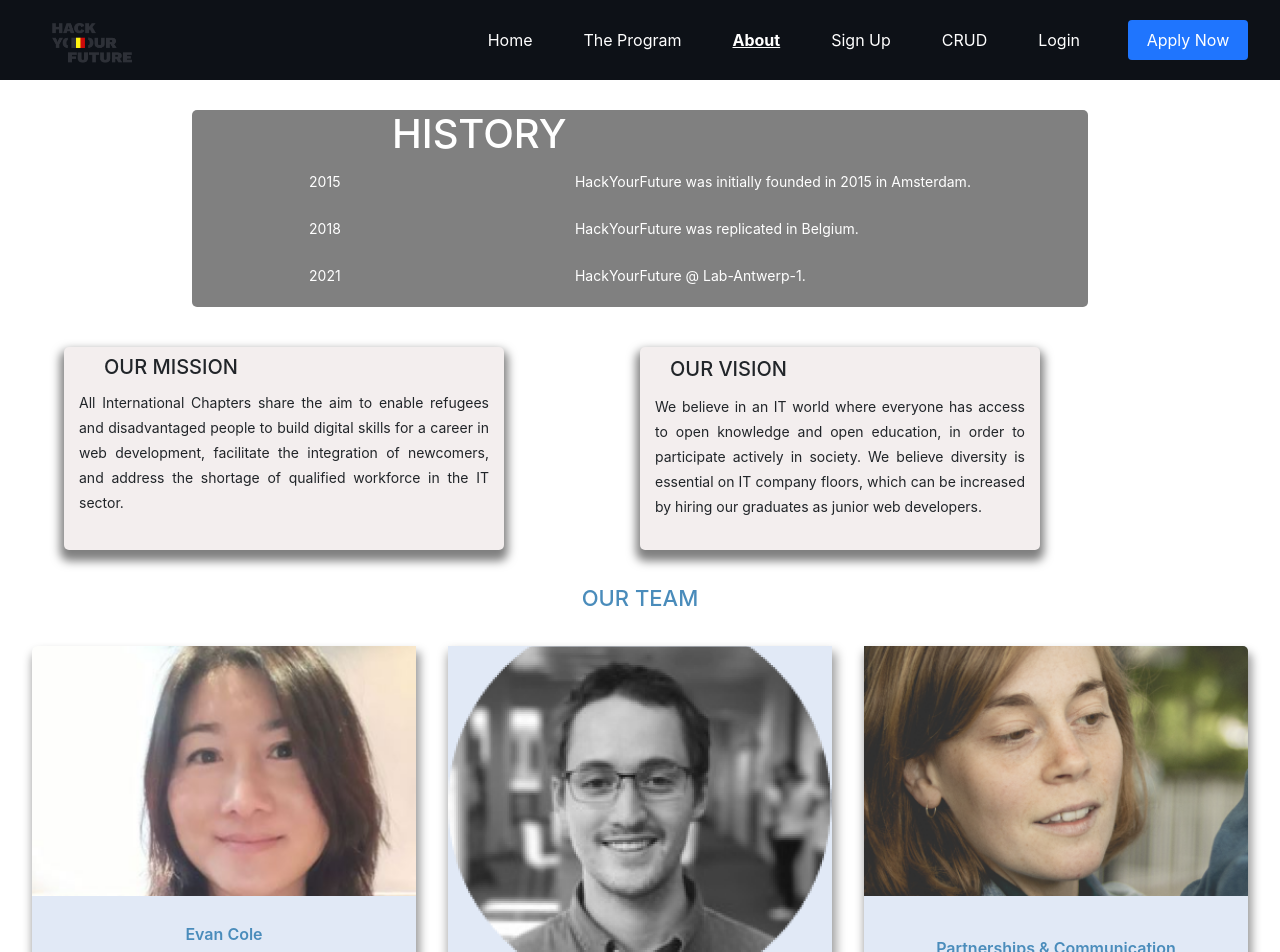
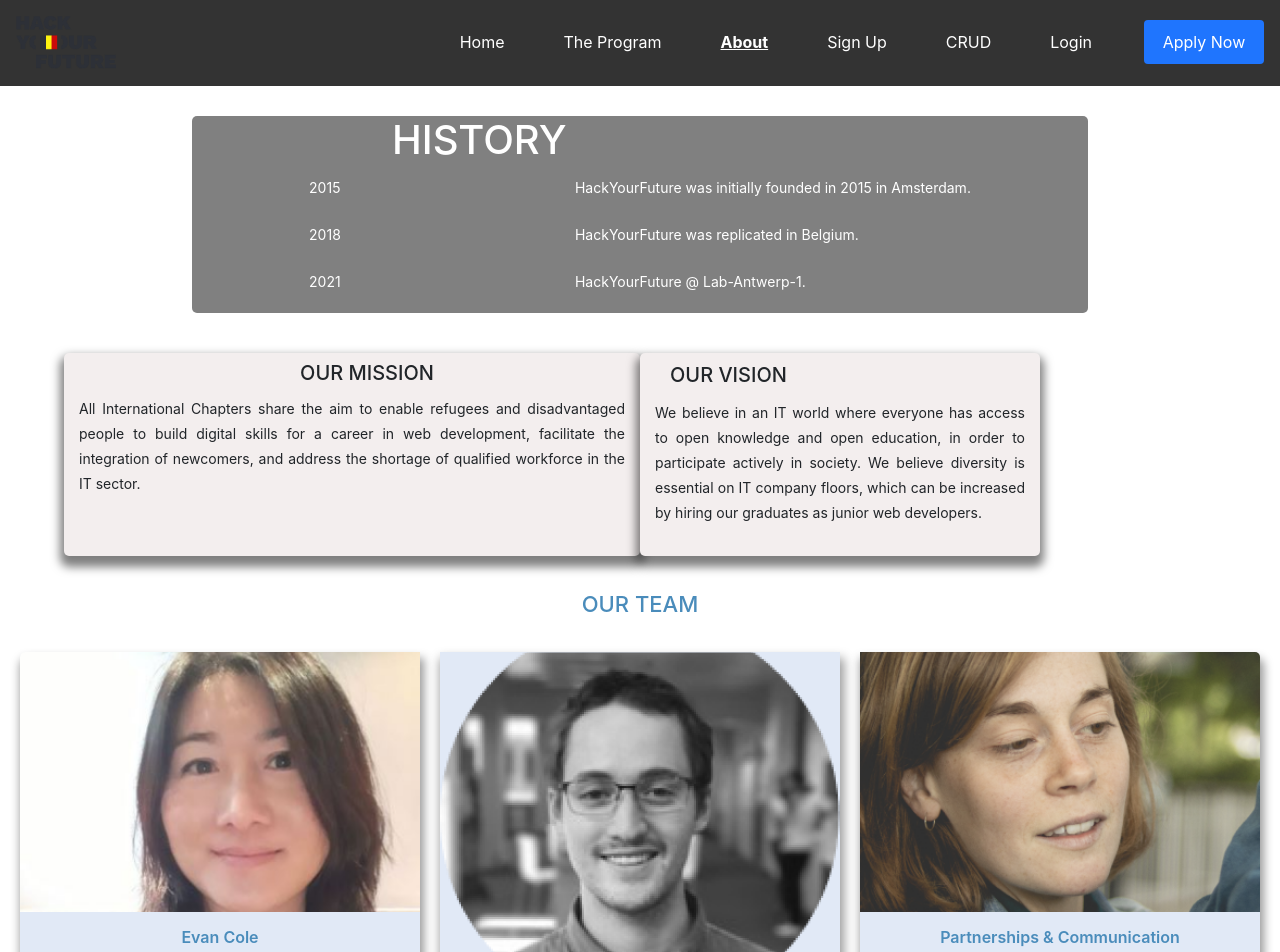
Before and after one commit to saheedmh/Schoolpage, a React (Create React App) app: page /about in a window 1280 px wide. Shown: the top 952 px of the page. Built offline with nearby package versions, Linux system fonts and the light colour scheme.

Commit message:
made some change

```diff
--- a/src/header.js
+++ b/src/header.js
@@ -11,8 +11,9 @@
   });
 
   return (
+    <>
     <div className="header-container">
-      <div className="main-header">
+      <div className="header-content">
         <img src="./images/logo.png" alt="Logo" className="header-logo" />
 
         <button className="mobile-menu-icon" onClick={() => setShowMobileNav(!showMobileNav)}>
@@ -29,9 +30,9 @@
           <button className="btn">Apply Now</button>
         </div>
       </div>
-
+</div>
       {showMobileNav && (
-        <div className="nav-mobile">
+        <div className={`nav-mobile ${showMobileNav ? 'open' : ""}`}>
           <NavLink className="link" style={navLinkStyle} to="/">Home</NavLink>
           <NavLink className="link" style={navLinkStyle} to="/program">The Program</NavLink>
           <NavLink className="link" style={navLinkStyle} to="/about">About</NavLink>
@@ -41,7 +42,7 @@
           <button className="btn">Apply Now</button>
         </div>
       )}
-    </div>
+    </>
   );
 };
 
--- a/src/navbar.js
+++ b/src/navbar.js
@@ -31,8 +31,9 @@
       </div>
 
       {/* Mobile nav that pushes content down */}
+
       {isMobile && (
-        <nav className="nav-mobile">
+        <nav className="nav-mobile ">
           <NavLink className="link" style={navLinkStyle} to="/">Home</NavLink>
           <NavLink className="link" style={navLinkStyle} to="/program">The Program</NavLink>
           <NavLink className="link" style={navLinkStyle} to="/about">About</NavLink>
--- a/src/style/card.css
+++ b/src/style/card.css
@@ -1,14 +1,14 @@
 
-.card-group{
+  .card-group{
     margin-top:50px;
     width: 100%;
 
 
 }
 .card{
-    max-width: 30%;
+    max-width: 400px;
     margin:10px auto;
-    height: 400px;
+    height: 100%;
     border:none;
     background-color:  #E1E9F6;
     box-shadow: 2px 8px 10px 2px rgba(0, 0,0, 0.4);
@@ -29,17 +29,15 @@
 }
 
 
-@media only screen and (max-width:768px) {
+@media only screen and  (min-width:320px) and (max-width:768px) {
     .card-group{
-        position: relative;
-        display: flex;
+
         flex-direction: column;
-
-        width: 100%;
+        min-width: 100%;
     }
     .card{
         display: flex;
-    flex-wrap: nowrap;
+
     margin-left: auto;
 
     }
--- a/src/style/navbar.css
+++ b/src/style/navbar.css
@@ -6,15 +6,17 @@
 
 .header-container {
   width: 100%;
+
+  position: relative;
+  background-color: #333;
+  padding: 1rem;
 }
 
-.main-header {
-  background-color: #0d1117;
-  color: white;
-  padding: 1rem 2rem;
+.header-content {
   display: flex;
   justify-content: space-between;
   align-items: center;
+  border-bottom: 1px solid #333;
 }
 
 .header-logo {
@@ -25,15 +27,8 @@
 .nav-desktop {
   display: flex;
   gap: 1rem;
-  align-items: center;
+
 }
-
-.link {
-  color: white;
-  text-decoration: none;
-  padding: 0.75rem 1rem;
-}
-
 .link:hover {
   background-color: #1f75fe;
 }
@@ -53,7 +48,7 @@
   background: none;
   border: none;
   font-size: 1.5rem;
-  color: white;
+  color: whte;
   cursor: pointer;
   margin-left:250px;
 }
@@ -65,7 +60,33 @@
   background-color: #0d1117;
   padding: 1rem 0;
   width: 40%;
-  margin-left: 0;
+}
+
+  /*
+.nav-mobile{
+  position: relative;
+  top: 0;
+  left:-100%;
+  display: flex;
+  flex-direction: column;
+
+  transition: left 0.5s ease-in-out;
+  padding: 1rem 0;
+  width:250px;
+
+
+  box-shadow: 2px 0 8px rgba(0, 0, 0, 0.2);
+
+  }
+.nav-mobile.open{
+  left:0;
+}
+   */
+.nav-mobile .link{
+
+  color: white;
+  text-decoration: none;
+  display: block;
 }
 
 /* Responsive behavior */
@@ -81,7 +102,7 @@
   .nav-mobile .link {
     border-bottom: 1px solid #1f75fe;
     text-align: center;
-    margin-left: 40px;
+    margin-left: 70px;
   }
 
   .btn {
--- a/src/style/secondcol.css
+++ b/src/style/secondcol.css
@@ -7,10 +7,13 @@
     margin-left: auto;
     margin-right: auto;
 }
+.firsts-row > h1{
+    text-align: center;
+}
 .firsts-row{
-    display: flex;
+    dispay: flex;
     background-color: #F3EEEE;
-    max-width:440px;
+    min-width:440px;
 
     text-align: justify;
     padding: 10px;
@@ -28,8 +31,6 @@
 }
 .firsts-row > p{
     min-width: 350px;
-
-
     line-height: 25px;
 
 }
--- a/src/style/teamcontent.css
+++ b/src/style/teamcontent.css
@@ -25,7 +25,7 @@
 
 }
 @media (max-width:768px) {
-    .card{
+    .crd{
         display:grid;
         grid-template-columns: 1fr;
         margin-left: auto;
--- a/src/teamcomponent.js
+++ b/src/teamcomponent.js
@@ -5,7 +5,7 @@
     return (
         <div className="team-group ">
         <h1 className="heading  ">our team</h1>
-        <div className="card-group " id='groupss'>
+        <div className="card-group" id='groupss'>
         <div className="card">
           <img src="./images/team1.png" className="card-img-top" alt="..." />
           <div className="card-body">
```
Also changed, not shown: src/navba.js (deleted).
